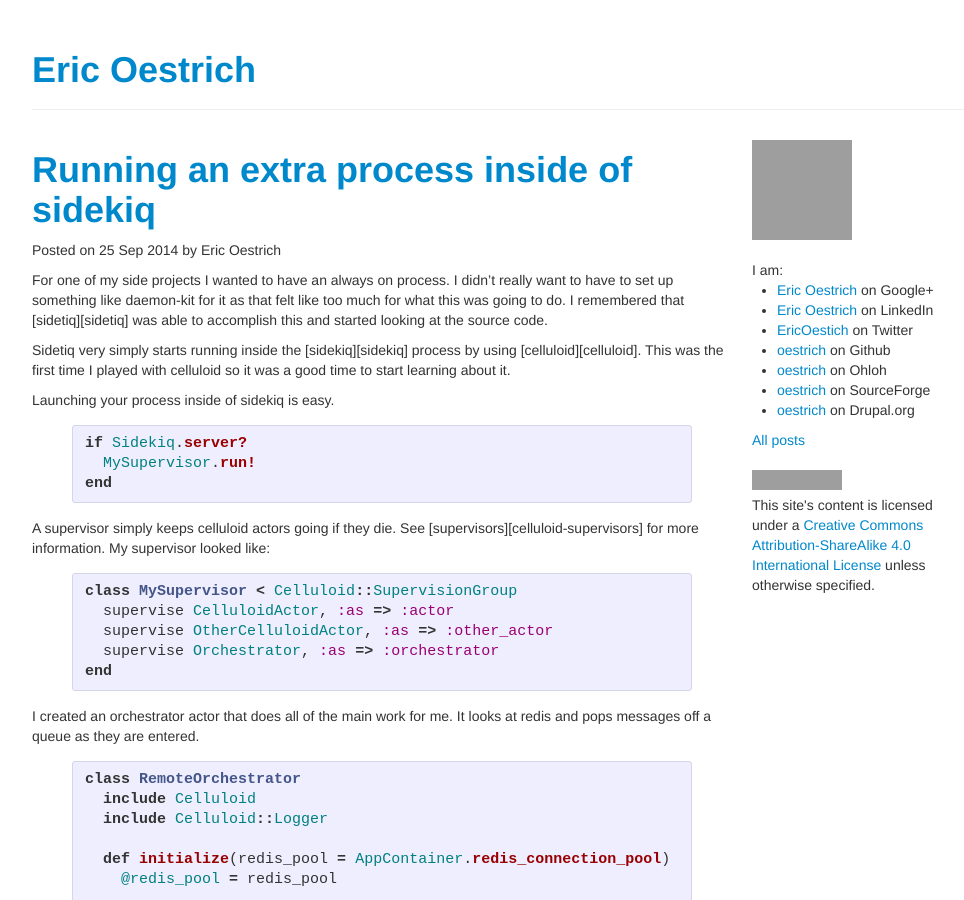
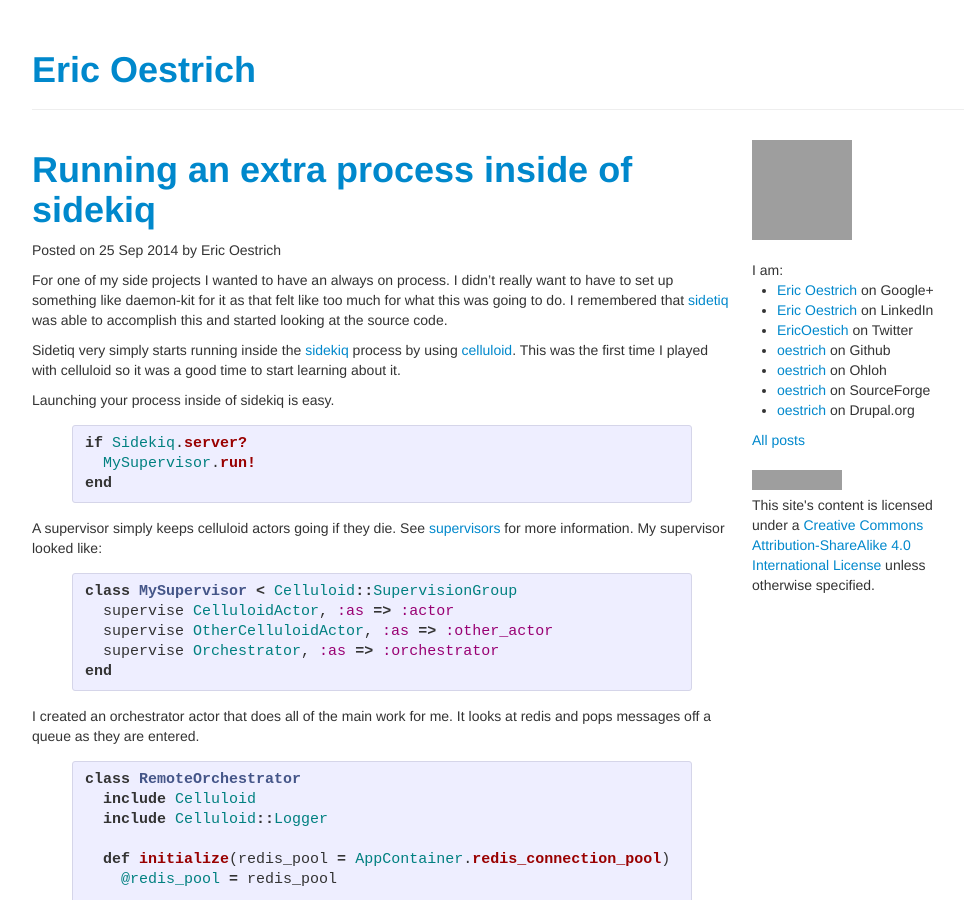
Before and after one commit to oestrich/blog.oestrich.org, a Jekyll site: the page built from _posts/2014-09-25-running-a-process-in-sidekiq.md, in a window 1280 px wide and 900 px high, cut to the strip 0-900 px from the top of the window. Shown: the whole strip, without its empty margins (138-1102 px from the left). Built offline with Jekyll 4.4.1, drawn with Linux system fonts in a browser that asks for light colours; comment, search, counter and statistics services are not loaded; some of the changed lines change nothing that is shown; some of the changed text lies outside the part shown; grey boxes are pictures that could not be loaded.

Commit message:
Add links to sidekiq post

```diff
--- a/_posts/2014-09-25-running-a-process-in-sidekiq.md
+++ b/_posts/2014-09-25-running-a-process-in-sidekiq.md
@@ -85,7 +85,7 @@
 
 I've run this in my side project for a few months now and I haven't noticed any ill effects.
 
-[sidekiq]:
-[sidetiq]:
-[celluloid]:
-[celluloid-supervisors]:
+[sidekiq]: http://sidekiq.org/
+[sidetiq]: https://github.com/tobiassvn/sidetiq
+[celluloid]: https://github.com/celluloid/celluloid
+[celluloid-supervisors]: https://github.com/celluloid/celluloid/wiki/Supervisors
```
